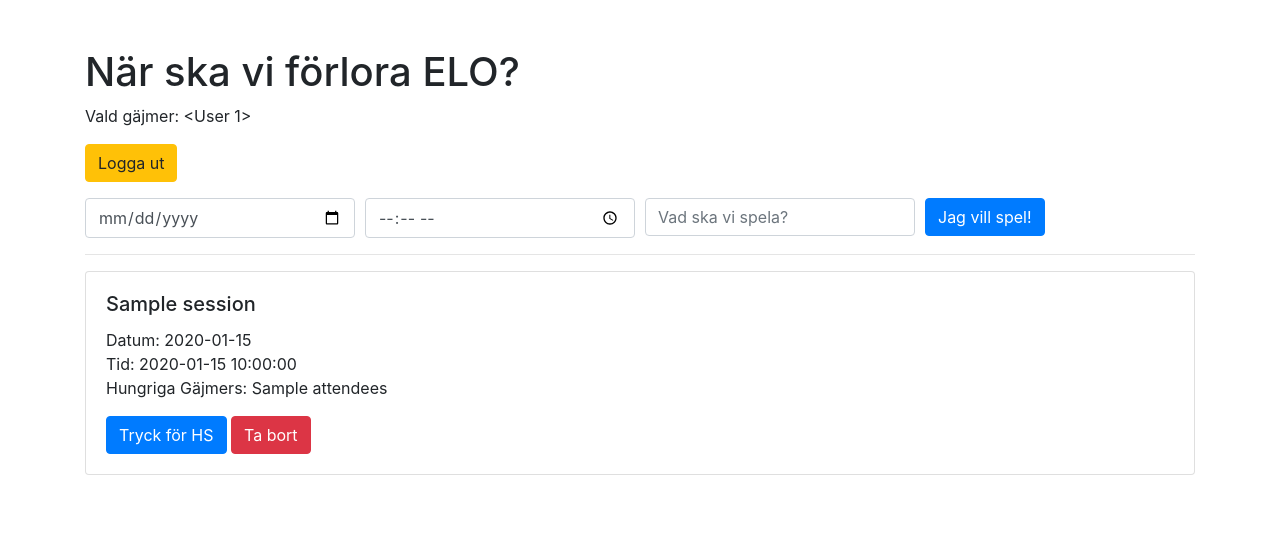
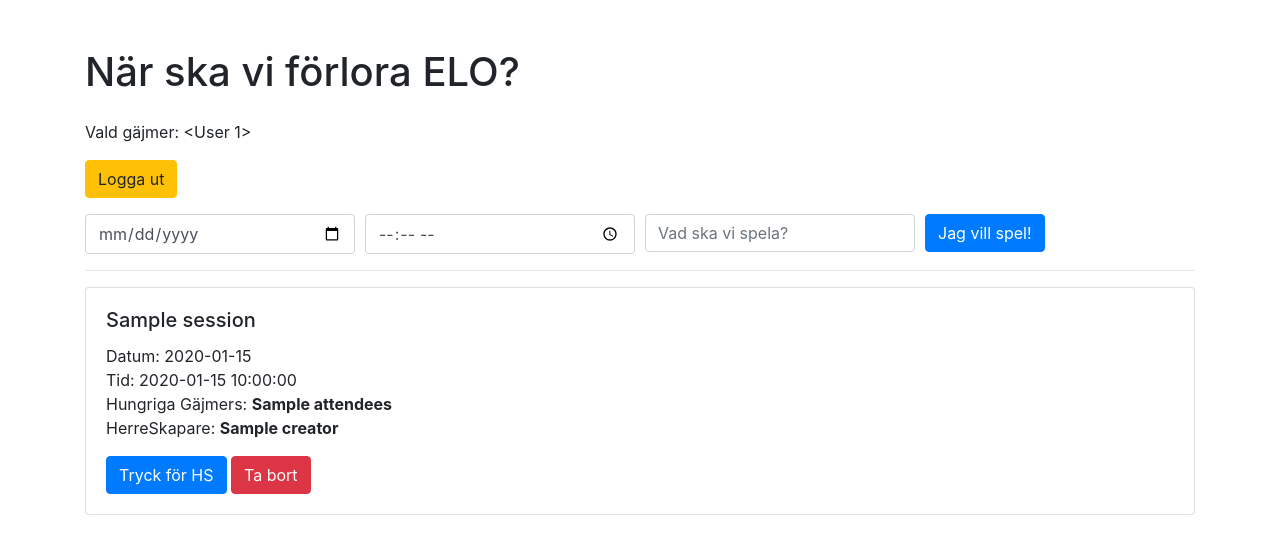
Before and after one commit to qupen/Gejm, a Flask app: template templates/index.html in a window 1280 px wide. Shown: the top 554 px of the page. Run offline with Flask 3, Linux system fonts and the light colour scheme; tables that the repository leaves empty hold one stand-in row (values such as "Sample post"); the template is opened without the code that fills it: values that come from a table or form of the project are taken from there, most other values are stand-ins (such as "Sample title", 1, 10 or a date in 2020); some libraries are stand-ins or nearby versions.

Commit message:
La till lite stuffs

```diff
--- a/app.py
+++ b/app.py
@@ -13,6 +13,7 @@ class Session(db.Model):
     time = db.Column(db.String(10), nullable=False)
     name = db.Column(db.String(50), nullable=False)
     attendees = db.Column(db.String(250), nullable=True)
+    creator = db.Column(db.String(50), nullable=False)
 
 class User(db.Model):
     id = db.Column(db.Integer, primary_key=True)
@@ -63,13 +64,19 @@ def logout():
 
 @app.route('/add', methods=['POST'])
 def add():
+    if 'user' not in login_session:
+        return redirect(url_for('select_user'))
+
     date = datetime.strptime(request.form['date'], '%Y-%m-%d')
     time = request.form['time']
     name = request.form['name']
-    new_session = Session(date=date, time=time, name=name, attendees='')
+    creator = login_session['user']
+
+    new_session = Session(date=date, time=time, name=name, attendees='', creator=creator)
     db.session.add(new_session)
     db.session.commit()
     return redirect(url_for('index'))
+
 
 
 @app.route('/delete_session/<int:id>', methods=['POST'])
@@ -85,7 +92,6 @@ def delete_session(id):
 def attend(id):
     if 'user' not in login_session:
         return redirect(url_for('select_user'))
-    #session = Session.query.get(id)
     session = db.session.get(Session, id)
     attendees = session.attendees.split(',') if session.attendees else []
     if login_session['user'] not in attendees:
@@ -96,6 +102,8 @@ def attend(id):
     db.session.commit()
     return redirect(url_for('index'))
 
+
+
 if __name__ == '__main__':
     with app.app_context():
         db.create_all()
--- /dev/null
+++ b/static/styles.css
@@ -0,0 +1,5 @@
+/* styles.css */
+.highlight {
+    background-color: green;
+    color: white;
+  }
--- a/templates/index.html
+++ b/templates/index.html
@@ -4,11 +4,14 @@
     <meta charset="utf-8">
     <meta name="viewport" content="width=device-width, initial-scale=1, shrink-to-fit=no">
     <link href="https://maxcdn.bootstrapcdn.com/bootstrap/4.0.0/css/bootstrap.min.css" rel="stylesheet">
+    <link rel="stylesheet" href="/static/styles.css">
     <title>We Gem?</title>
   </head>
   <body>
     <div class="container mt-5">
+      <div class="d-flex justify-content-between align-items-center mb-3">
         <h1>När ska vi förlora ELO?</h1>
+      </div>
       {% if user %}
         <p>Vald gäjmer: {{ user }}</p>
         <a href="/logout" class="btn btn-warning mb-3">Logga ut</a>
@@ -34,13 +37,14 @@
       <hr>
       <div class="mt-3">
         {% for session in sessions %}
-          <div class="card mb-3">
+        <div class="card mb-3 {% if session.attendees and session.attendees.split(',')|length >= 5 %}highlight{% endif %}">
           <div class="card-body">
             <h5 class="card-title">{{ session.name }}</h5>
             <p class="card-text">
               Datum: {{ session.date.strftime('%Y-%m-%d') }} <br>
               Tid: {{ session.time }} <br>
-                Hungriga Gäjmers: {{ session.attendees }}
+              Hungriga Gäjmers: <strong>{{ session.attendees }}</strong> <br>
+              HerreSkapare: <strong>{{ session.creator }} </strong>
             </p>
             <a href="/attend/{{ session.id }}" class="btn btn-primary">
               {{ 'Jag har en ursäkt' if user in session.attendees.split(',') else 'Tryck för HS' }}
```
Lines whose indentation alone changed are shown as unchanged.
